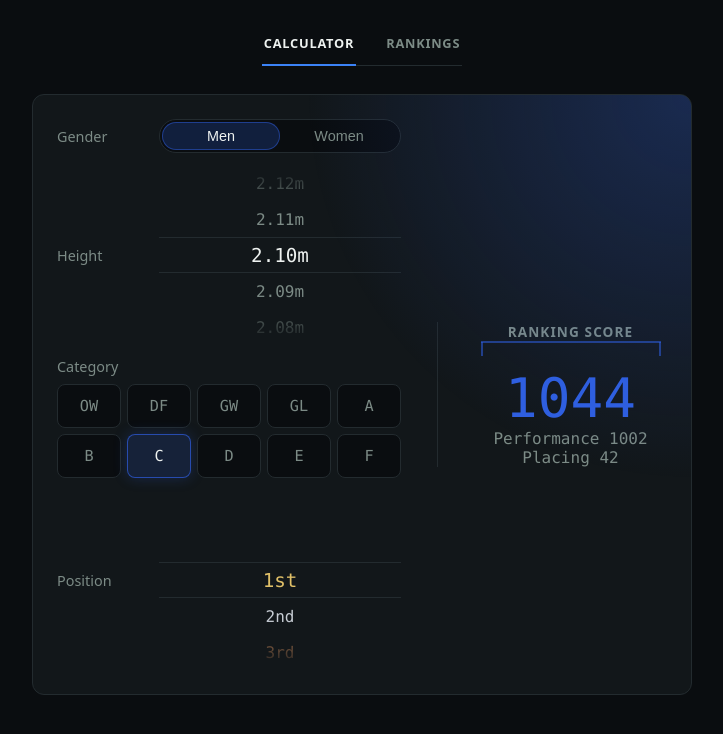
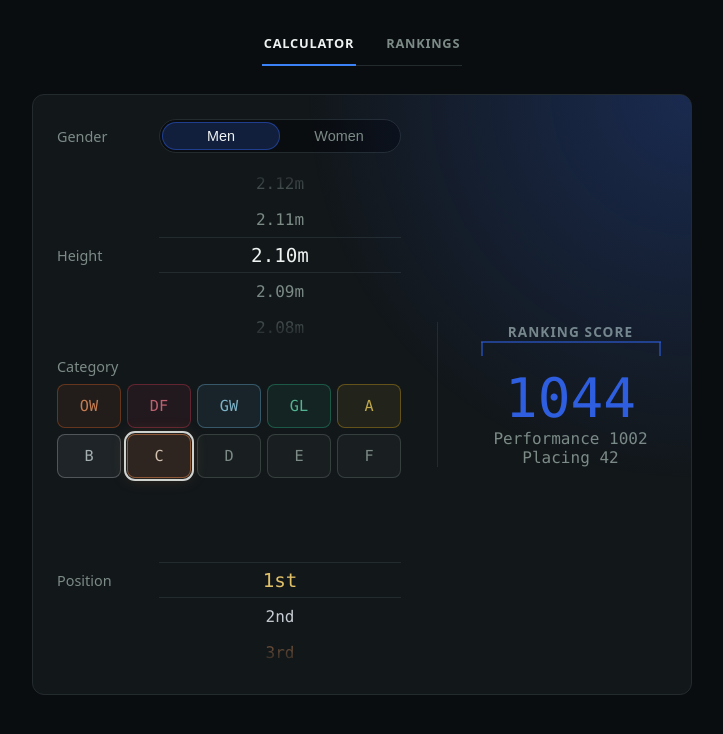
Before and after one commit to bahno/hj-stats, a React (Vite) app: page / in a window 1280 px wide. Shown: the top 734 px of the page, without its empty margins (278-1001 px from the left). Built offline with nearby package versions, Linux system fonts and the light colour scheme.

Commit message:
feat: add category color coding and hover effects for selection in CategorySelect

```diff
--- a/src/components/inputs/CategorySelect.tsx
+++ b/src/components/inputs/CategorySelect.tsx
@@ -21,6 +21,7 @@ export function CategorySelect({
             aria-checked={c.code === value}
             aria-label={`${c.code} — ${c.name}`}
             title={`${c.code} — ${c.name}`}
+            data-cat={c.code}
             className={'cat-chip' + (c.code === value ? ' selected' : '')}
             onClick={() => onChange(c.code)}
           >
--- a/src/styles.css
+++ b/src/styles.css
@@ -230,6 +230,66 @@ body {
 .cat-chip:focus-visible {
   border-color: rgb(var(--accent-rgb) / 0.6);
   box-shadow: 0 0 0 3px rgb(var(--accent-rgb) / 0.12);
+}
+
+/* Category prestige ladder: each tier carries its own colour, climbing the
+   ranked-game arc metals → gems → legendary. --tier is the tier colour as
+   space-separated RGB channels so tints and glows can add alpha. D/E/F sit
+   below the medals and share a quiet neutral tier so no chip is uncoloured. */
+.cat-chip[data-cat="C"]  { --tier: 158 98 60; }    /* bronze — dark muted copper-brown */
+.cat-chip[data-cat="B"]  { --tier: 199 205 212; }  /* silver  */
+.cat-chip[data-cat="A"]  { --tier: 247 191 30; }   /* gold — deep saturated gold */
+.cat-chip[data-cat="GL"] { --tier: 52 211 153; }   /* emerald */
+.cat-chip[data-cat="GW"] { --tier: 125 211 252; }  /* diamond */
+.cat-chip[data-cat="DF"] { --tier: 244 63 94; }    /* crimson */
+.cat-chip[data-cat="OW"] { --tier: 255 112 40; }   /* legendary — vivid fiery orange */
+.cat-chip[data-cat="D"],
+.cat-chip[data-cat="E"],
+.cat-chip[data-cat="F"] { --tier: 124 139 134; }   /* neutral — the unranked base tiers */
+
+/* Resting state: a quiet tier-tinted chip so the ladder reads at a glance. */
+.cat-chip[data-cat] {
+  color: color-mix(in srgb, rgb(var(--tier)) 55%, var(--muted));
+  background: rgb(var(--tier) / 0.07);
+  border-color: rgb(var(--tier) / 0.3);
+}
+
+.cat-chip[data-cat]:hover {
+  color: color-mix(in srgb, rgb(var(--tier)) 80%, var(--text));
+  background: rgb(var(--tier) / 0.12);
+  border-color: rgb(var(--tier) / 0.55);
+}
+
+/* Selected: the tier lights up in its own colour AND gets a consistent white
+   ring. Colour = which category; ring = selected — kept as two separate signals
+   so selection stays legible even on the neutral D/E/F chips. */
+.cat-chip[data-cat].selected {
+  color: color-mix(in srgb, rgb(var(--tier)) 35%, var(--text));
+  background: rgb(var(--tier) / 0.2);
+  border-color: rgb(var(--tier) / 0.85);
+  box-shadow: 0 0 16px rgb(var(--tier) / 0.32);
+  outline: 2px solid rgb(238 242 240 / 0.85);
+  outline-offset: 1px;
+}
+
+/* The gem and legendary tiers get a richer gradient sheen when selected so the
+   top of the ladder feels premium rather than just a brighter tint. */
+.cat-chip[data-cat="GL"].selected {
+  background: linear-gradient(135deg, rgb(52 211 153 / 0.24), rgb(16 185 129 / 0.14));
+}
+
+.cat-chip[data-cat="GW"].selected {
+  background: linear-gradient(135deg, rgb(165 243 252 / 0.24), rgb(196 181 253 / 0.18));
+  box-shadow: 0 0 18px rgb(125 211 252 / 0.38);
+}
+
+.cat-chip[data-cat="DF"].selected {
+  background: linear-gradient(135deg, rgb(244 63 94 / 0.26), rgb(190 24 93 / 0.16));
+}
+
+.cat-chip[data-cat="OW"].selected {
+  background: linear-gradient(135deg, rgb(255 140 40 / 0.32), rgb(255 78 26 / 0.22));
+  box-shadow: 0 0 22px rgb(255 112 40 / 0.45);
 }
 
 .cat-name {
```
